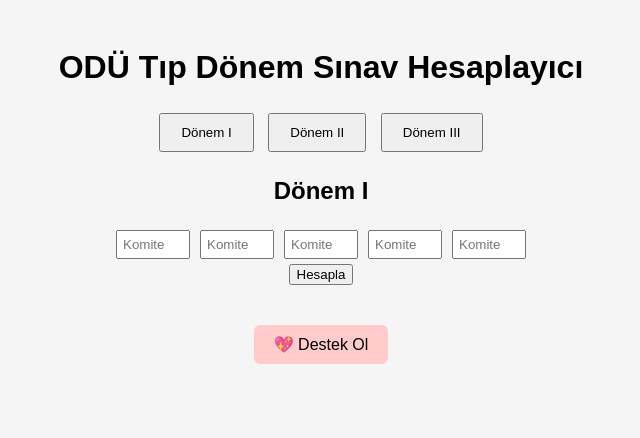
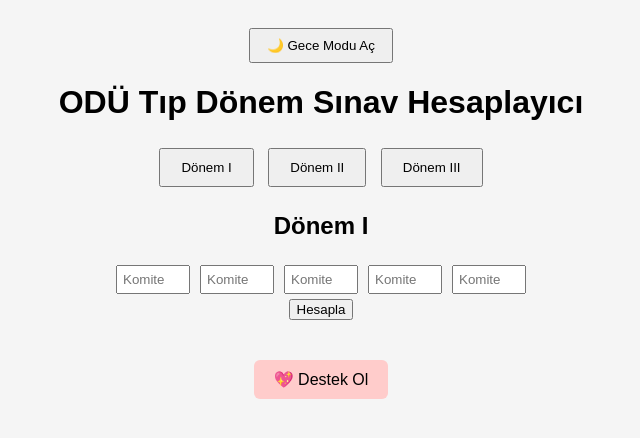
Before and after one commit to tarik55060/ba-, a plain HTML site: page index.html in a window 1280 px wide. Shown: the whole page, without its empty margins (319-959 px from the left). Drawn offline with Linux system fonts and the light colour scheme.

Commit message:
Update index.html

```diff
--- a/index.html
+++ b/index.html
@@ -10,6 +10,12 @@
   </style>
 </head>
 <body>
+  <div style="text-align:center; margin-bottom: 15px;">
+  <button id="darkModeToggle" style="padding: 8px 16px; cursor: pointer;">
+    🌙 Gece Modu Aç
+  </button>
+  </div>
+
   <h1>ODÜ Tıp Dönem Sınav Hesaplayıcı</h1>
   <div class="tabs">
     <button onclick="showTab('donem1')">Dönem I</button>
```
